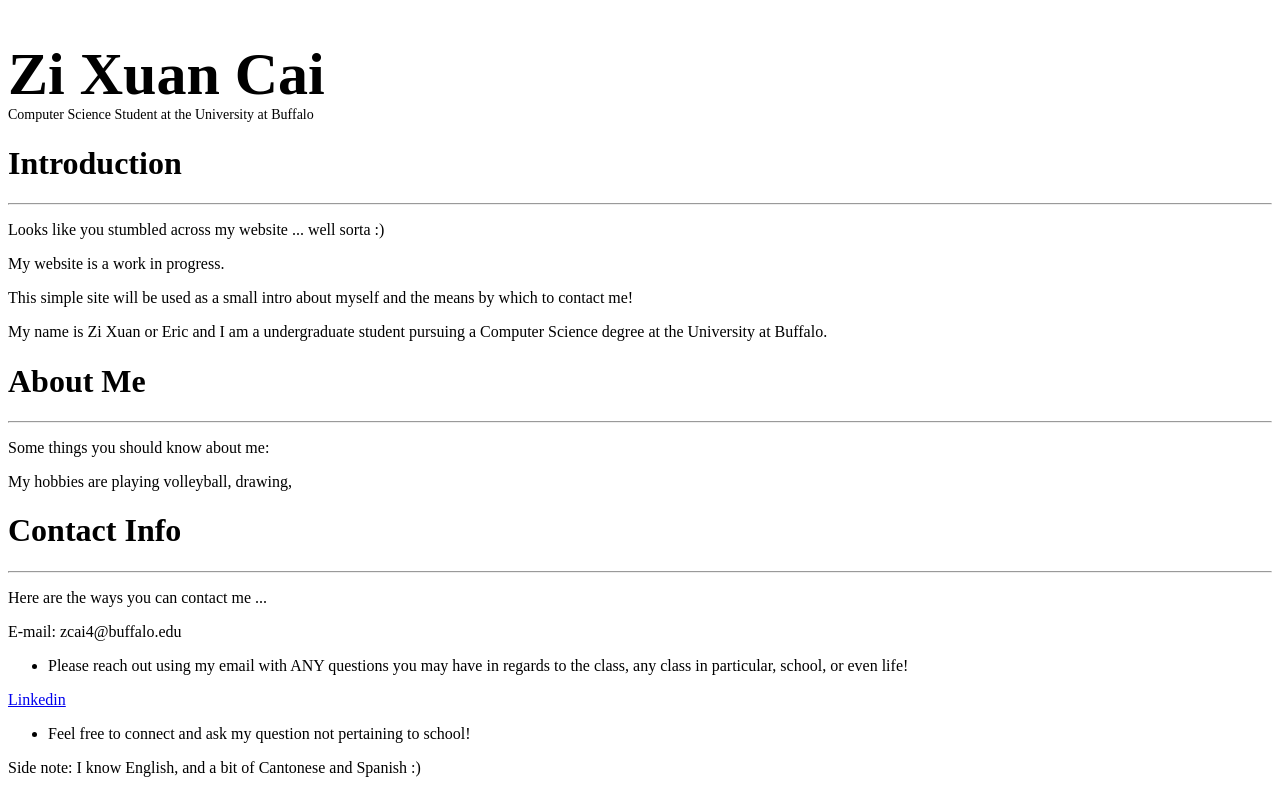
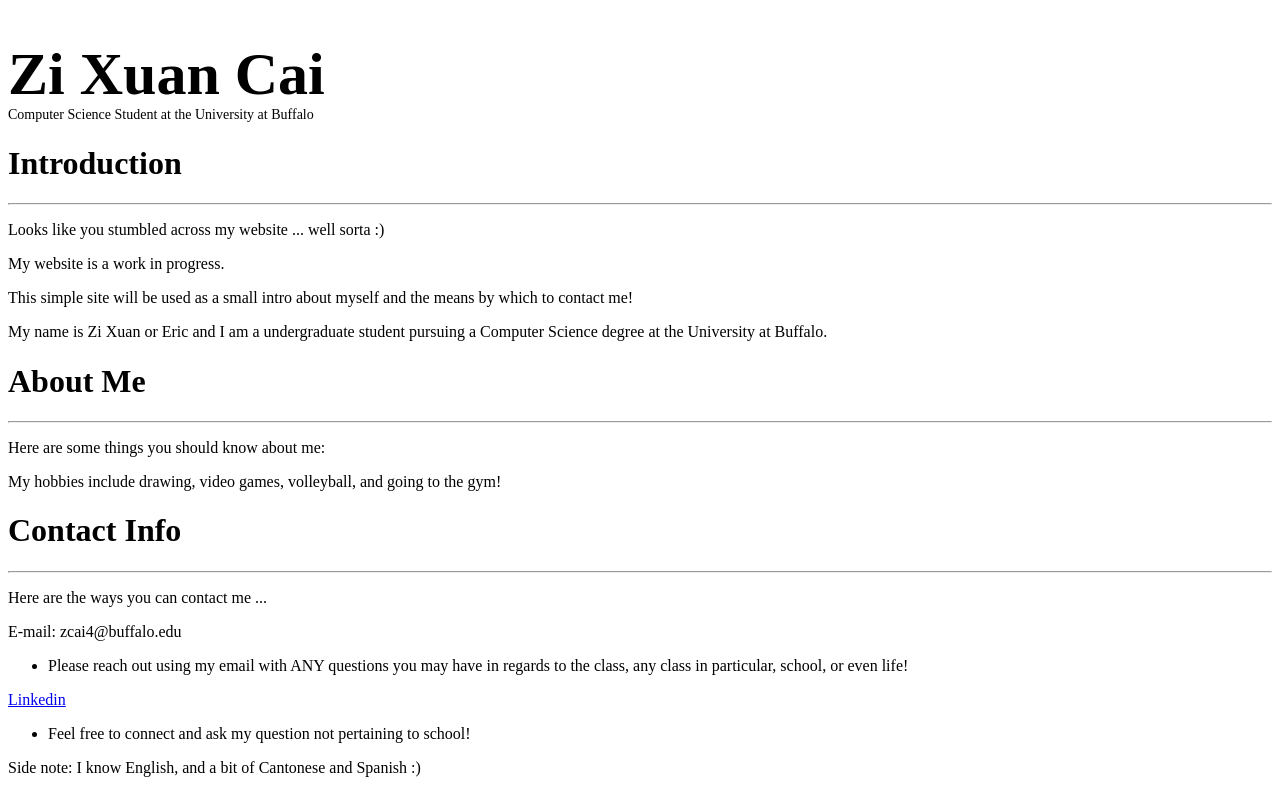
Before and after one commit to zixuan-cai/zixuan-cai.github.io, a plain HTML site: page index.html in a window 1280 px wide. Drawn offline with Linux system fonts and the light colour scheme.

Commit message:
finished about me

```diff
--- a/index.html
+++ b/index.html
@@ -27,8 +27,8 @@
         <h1>About Me</h1>
         <hr>
         <div class="center">
-            <p>Some things you should know about me:</p>
-            <p>My hobbies are playing volleyball, drawing, </p>
+            <p>Here are some things you should know about me:</p>
+            <p>My hobbies include drawing, video games, volleyball, and going to the gym! </p>
         </div>
         <h1>Contact Info</h1>
         <hr>
```
